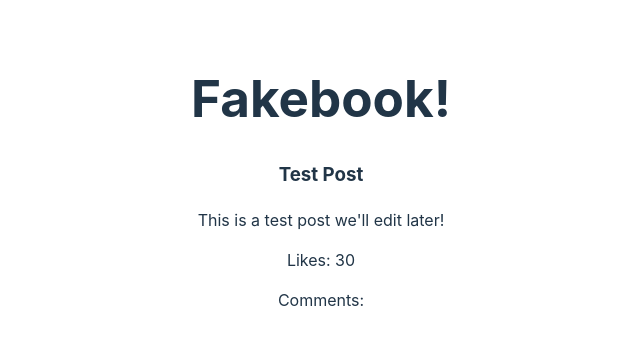
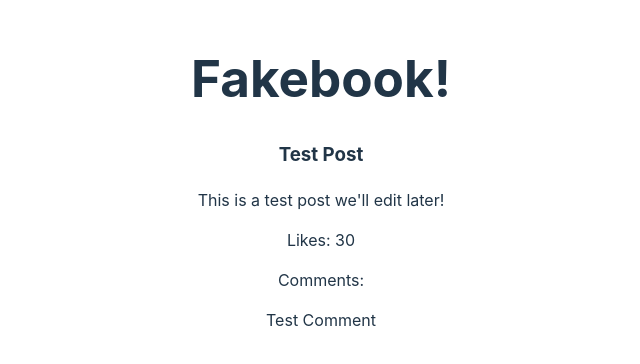
Before and after one commit to Breyvaq/Social-Media-Project, a React (Vite) app: page / in a window 1280 px wide. Shown: the part 218-582 px from the top of the page, without its empty margins (319-959 px from the left). Built offline with nearby package versions, Linux system fonts and the light colour scheme.

Commit message:
Created Comment component.

```diff
--- /dev/null
+++ b/src/Comment.jsx
@@ -0,0 +1,11 @@
+import React from 'react';
+
+function Comment(){
+  return(
+    <div>
+      <p>Test Comment</p>
+    </div>
+  )
+}
+
+export default Comment
--- a/src/Post.jsx
+++ b/src/Post.jsx
@@ -1,5 +1,5 @@
 import React from 'react';
-
+import Comment from './Comment';
 
 function Post(){
   return(
@@ -8,6 +8,7 @@ function Post(){
       <p>This is a test post we'll edit later!</p>
       <p>Likes: 30</p>
       <p>Comments:</p>
+      <Comment />
     </div>
   )
 }
```
